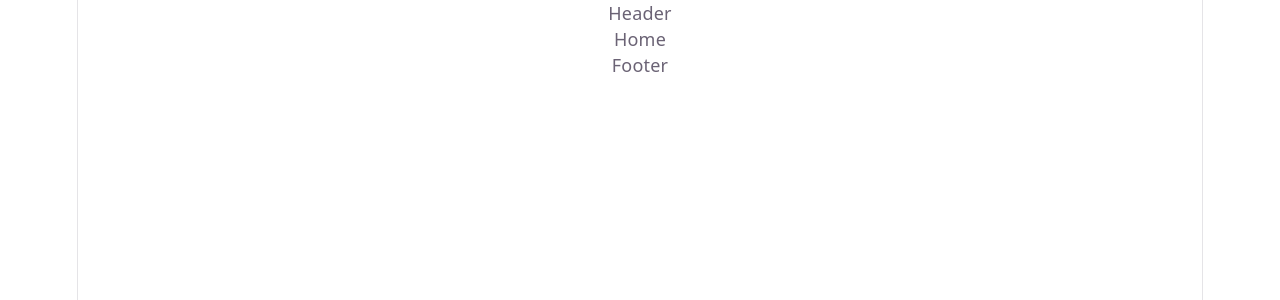
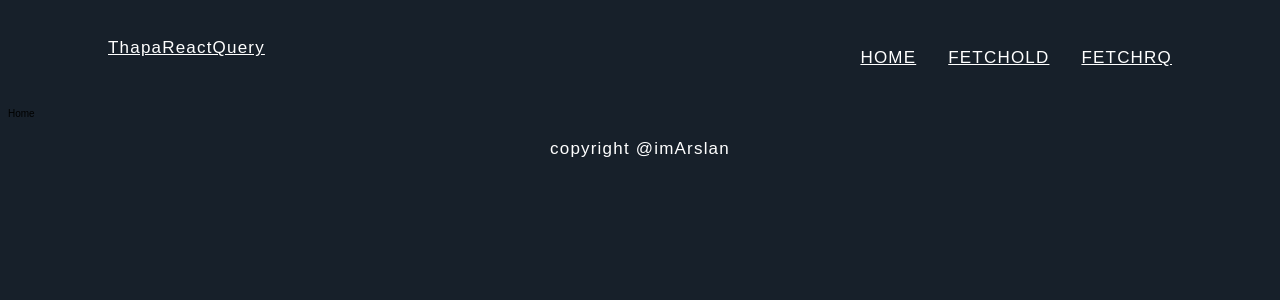
Before and after one commit to imArslanJavaScriptor/TanStack-Query-Learn-Everything, a React (Vite) app: page / in a window 1280 px wide. Shown: the top 300 px of the page. Built offline with nearby package versions, Linux system fonts and the light colour scheme.

Commit message:
feat: basic styles + header and footer

```diff
--- a/src/components/Layout/Footer.jsx
+++ b/src/components/Layout/Footer.jsx
@@ -1,7 +1,7 @@
 const Footer = () => {
   return (
     <footer>
-      Footer
+      <p>copyright @imArslan</p>
     </footer>
   )
 }
--- a/src/components/Layout/Header.jsx
+++ b/src/components/Layout/Header.jsx
@@ -1,9 +1,24 @@
+import { NavLink } from "react-router-dom";
+
 const Header = () => {
   return (
     <header>
-      Header
+      <div>
+        <NavLink to="/">ThapaReactQuery</NavLink>
+        <ul>
+          <li>
+            <NavLink to="/">Home</NavLink>
+          </li>
+          <li>
+            <NavLink to="/traditional">FetchOld</NavLink>
+          </li>
+          <li>
+            <NavLink to="/rq"> FetchRQ </NavLink>
+          </li>
+        </ul>
+      </div>
     </header>
-  )
-}
+  );
+};
 
-export default Header
+export default Header;
--- a/src/index.css
+++ b/src/index.css
@@ -1,111 +1,165 @@
-:root {
-  --text: #6b6375;
-  --text-h: #08060d;
-  --bg: #fff;
-  --border: #e5e4e7;
-  --code-bg: #f4f3ec;
-  --accent: #aa3bff;
-  --accent-bg: rgba(170, 59, 255, 0.1);
-  --accent-border: rgba(170, 59, 255, 0.5);
-  --social-bg: rgba(244, 243, 236, 0.5);
-  --shadow:
-    rgba(0, 0, 0, 0.1) 0 10px 15px -3px, rgba(0, 0, 0, 0.05) 0 4px 6px -2px;
+body {
+  background-color: #17202a;
+}
 
-  --sans: system-ui, 'Segoe UI', Roboto, sans-serif;
-  --heading: system-ui, 'Segoe UI', Roboto, sans-serif;
-  --mono: ui-monospace, Consolas, monospace;
+html {
+  font-size: 62.5%;
+  font-family: sans-serif
+}
 
-  font: 18px/145% var(--sans);
-  letter-spacing: 0.18px;
-  color-scheme: light dark;
-  color: var(--text);
-  background: var(--bg);
-  font-synthesis: none;
-  text-rendering: optimizeLegibility;
-  -webkit-font-smoothing: antialiased;
-  -moz-osx-font-smoothing: grayscale;
+p,
+a,
+li,
+input {
+  font-size: 1.7rem;
+  letter-spacing: 0.12rem;
+  line-height: 1.5;
+  color: #fff;
+  list-style: none;
+}
 
-  @media (max-width: 1024px) {
-    font-size: 16px;
+h1 {
+  color: #fff;
+  text-align: center;
+  font-size: 3.4rem;
+  text-decoration: underline;
+  font-family: "syne";
+  letter-spacing: 0.1rem;
+}
+
+button {
+  padding: 0rem 1.2rem;
+  border-radius: 0.3rem;
+  height: 4rem;
+  cursor: pointer;
+  border: 0;
+  background-color: hsl(160, 80%, 48%);
+  box-shadow: rgb(0 0 0 / 5%) 0 0 8px;
+  letter-spacing: 1.5px;
+  text-transform: uppercase;
+  font-size: 15px;
+  transition: all 0.5s ease;
+  margin-left: 1.2rem;
+  -webkit-border-radius: 0.3rem;
+  -moz-border-radius: 0.3rem;
+  -ms-border-radius: 0.3rem;
+  -o-border-radius: 0.3rem;
+  -webkit-transition: all 0.5s ease;
+  -moz-transition: all 0.5s ease;
+  -ms-transition: all 0.5s ease;
+  -o-transition: all 0.5s ease;
+}
+
+button:hover {
+  background-color: hsl(160, 80%, 48%);
+  color: hsl(0, 0%, 100%);
+  box-shadow: rgb(9, 172, 115) 0px 7px 19px 0px;
+}
+
+/* ================================================ */
+
+header {
+  height: 10rem;
+  padding: 0 10rem;
+  /* background-color: red; */
+  display: flex;
+  align-items: center;
+  & div {
+    width: 100%;
+    display: flex;
+    justify-content: space-between;
+
+    & ul {
+      display: flex;
+      gap: 3.2rem;
+      text-transform: uppercase;
+
+      & li a:hover {
+        color: #e74c3c;
+      }
+    }
   }
 }
 
-@media (prefers-color-scheme: dark) {
-  :root {
-    --text: #9ca3af;
-    --text-h: #f3f4f6;
-    --bg: #16171d;
-    --border: #2e303a;
-    --code-bg: #1f2028;
-    --accent: #c084fc;
-    --accent-bg: rgba(192, 132, 252, 0.15);
-    --accent-border: rgba(192, 132, 252, 0.5);
-    --social-bg: rgba(47, 48, 58, 0.5);
-    --shadow:
-      rgba(0, 0, 0, 0.4) 0 10px 15px -3px, rgba(0, 0, 0, 0.25) 0 4px 6px -2px;
+/* ================================================ */
+
+footer {
+  height: 10rem;
+  text-align: center;
+  display: flex;
+  justify-content: center;
+  align-content: center;
+}
+/* ================================================ */
+
+.section-accordion {
+  width: 60%;
+  margin: auto;
+  display: flex;
+  flex-direction: column;
+  gap: 1.6rem;
+  justify-content: center;
+  margin-top: 6.4rem;
+
+  & li {
+    background-color: #212f3c;
+    padding: 1.6rem;
+    border-radius: 0.3rem;
+    -webkit-border-radius: 0.3rem;
+    -moz-border-radius: 0.3rem;
+    -ms-border-radius: 0.3rem;
+    -o-border-radius: 0.3rem;
+    list-style-position: inside;
+    border-left: 0.2rem solid #fff;
+    list-style: none;
   }
 
-  #social .button-icon {
-    filter: invert(1) brightness(2);
+  & .active-btn {
+    background-color: #e74c3c;
+    color: #fff;
+
+    &:hover {
+      color: hsl(0, 0%, 100%);
+      box-shadow: rgb(167, 54, 13) 0px 7px 19px 0px;
+    }
   }
 }
 
-body {
-  margin: 0;
+/* //extra adding accordion-grid */
+
+.accordion-grid {
+  display: flex;
+  justify-content: space-between;
+  align-items: center;
 }
 
-#root {
-  width: 1126px;
-  max-width: 100%;
-  margin: 0 auto;
-  text-align: center;
-  border-inline: 1px solid var(--border);
-  min-height: 100svh;
-  display: flex;
-  flex-direction: column;
-  box-sizing: border-box;
+.accordion-question {
+  font-weight: bold;
+  font-family: "Syne";
+  letter-spacing: 0.1rem;
+  font-size: 1.7rem;
 }
 
-h1,
-h2 {
-  font-family: var(--heading);
-  font-weight: 500;
-  color: var(--text-h);
+@media screen and (max-width: 980px) {
+  .section-form form {
+    flex-direction: column;
+    justify-content: center;
+    align-items: center;
+  }
+
+  .section-post ol {
+    grid-template-columns: repeat(2, 1fr);
+  }
 }
 
-h1 {
-  font-size: 56px;
-  letter-spacing: -1.68px;
-  margin: 32px 0;
-  @media (max-width: 1024px) {
-    font-size: 36px;
-    margin: 20px 0;
+@media screen and (max-width: 720px) {
+  .section-post ol {
+    grid-template-columns: repeat(1, 1fr);
   }
 }
-h2 {
-  font-size: 24px;
-  line-height: 118%;
-  letter-spacing: -0.24px;
-  margin: 0 0 8px;
-  @media (max-width: 1024px) {
-    font-size: 20px;
-  }
+
+.pagination-section {
+  margin: auto;
+  display: flex;
+  gap: 3.2rem;
 }
-p {
-  margin: 0;
-}
-
-code,
-.counter {
-  font-family: var(--mono);
-  display: inline-flex;
-  border-radius: 4px;
-  color: var(--text-h);
-}
-
-code {
-  font-size: 15px;
-  line-height: 135%;
-  padding: 4px 8px;
-  background: var(--code-bg);
-}
```
